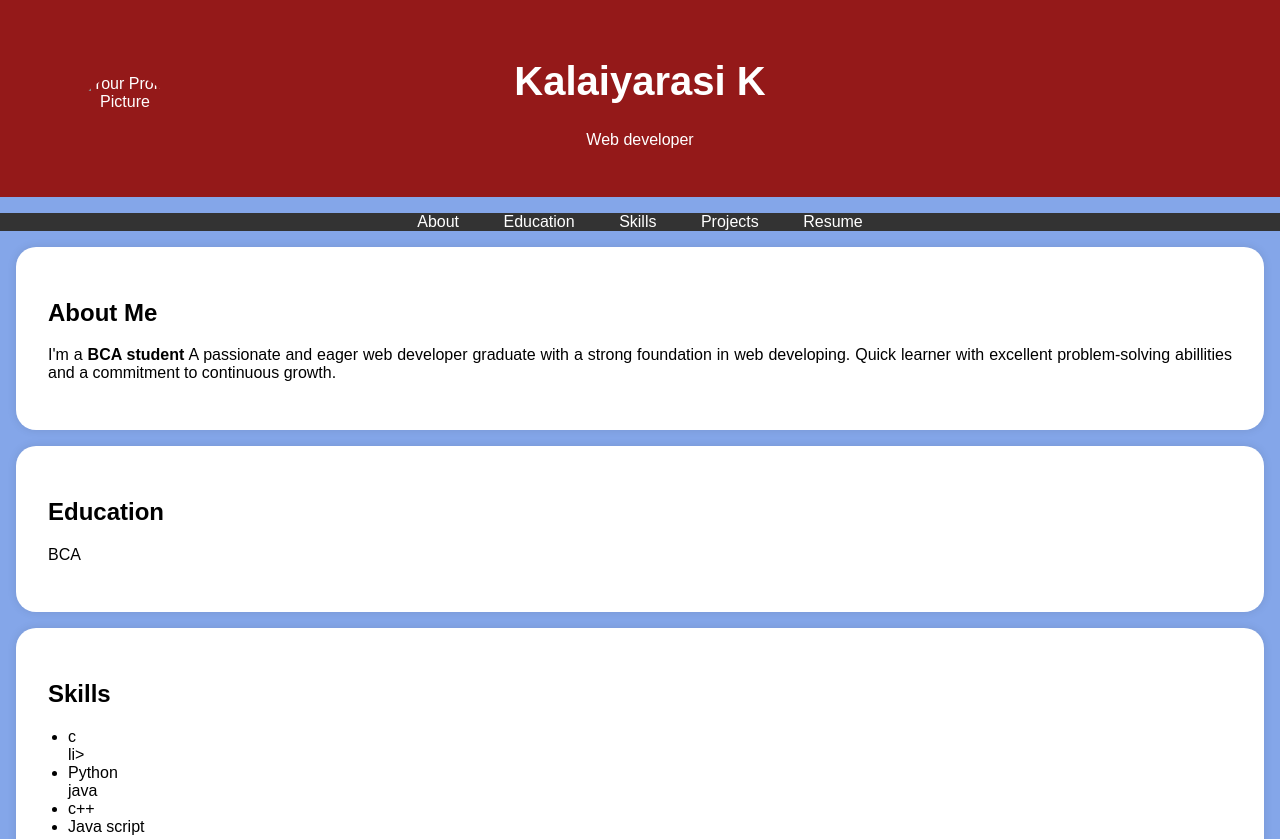
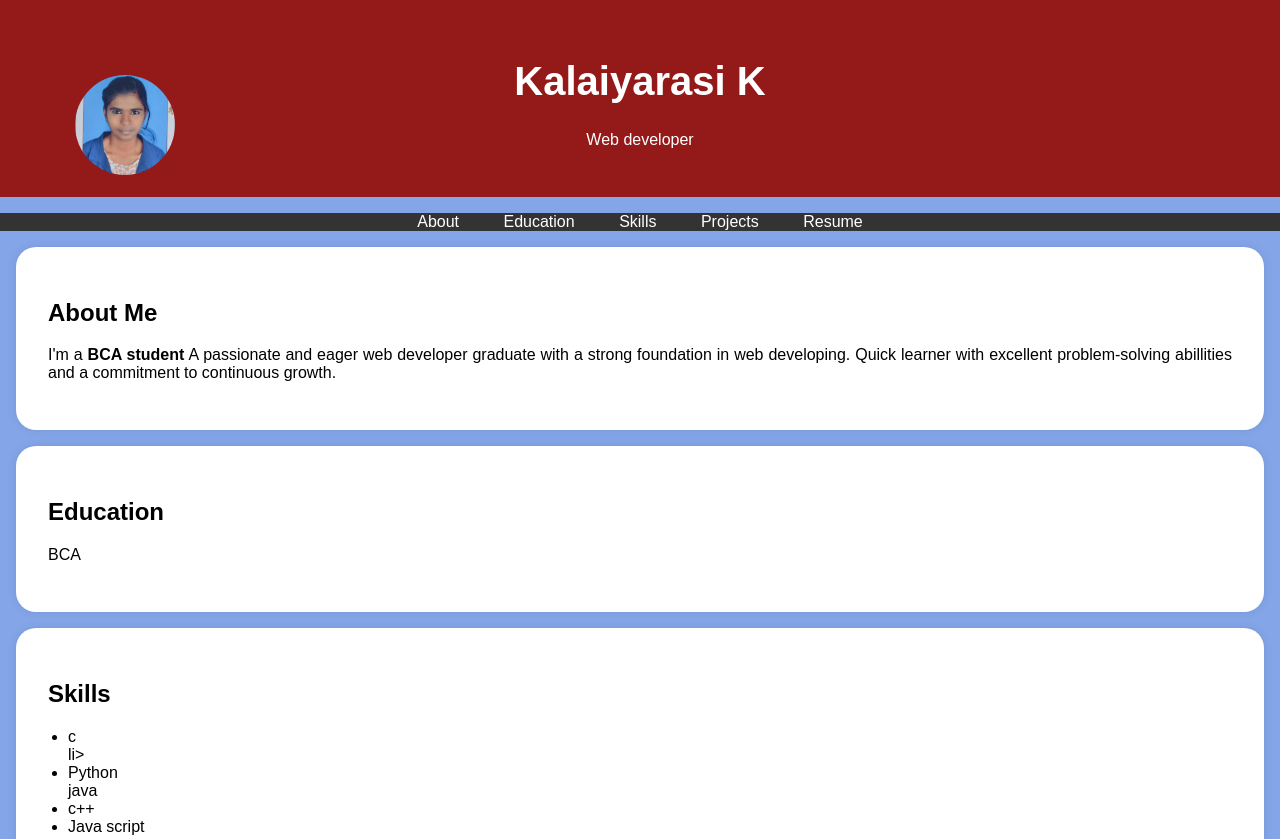
Before and after one commit to Kalai13511/my-portfolio, a plain HTML site: page index.html in a window 1280 px wide. Shown: the top 839 px of the page. Drawn offline with Linux system fonts and the light colour scheme.

Commit message:
Update index.html

```diff
--- a/index.html
+++ b/index.html
@@ -95,7 +95,7 @@
     <header>
         <div class="header-content">
             <!-- Add your profile picture here -->
-            <img src="passport photo.jpg" alt="Your Profile Picture" class="profile-picture">
+            <img src="IMG_20250318_135211.jpg" alt="Your Profile Picture" class="profile-picture">
             <h1>Kalaiyarasi K</h1>
             <p>Web developer</p>
         </div>
```
